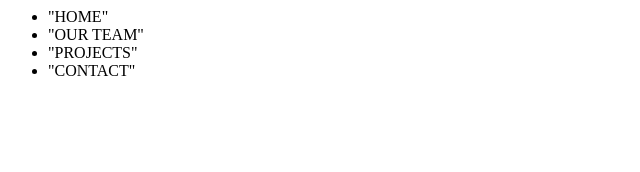
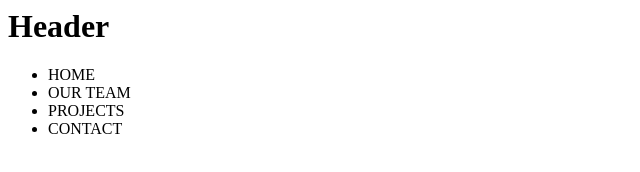
Before and after one commit to brookepeterson/demo, a plain HTML site: page Class/index.html in a window 1280 px wide. Shown: the whole page, without its empty margins (0-640 px from the left). Drawn offline with Linux system fonts and the light colour scheme.

Commit message:
Update index.html

```diff
--- a/Class/index.html
+++ b/Class/index.html
@@ -1,7 +1,15 @@
 <html>
-  <header>
+  <head>
+    <meta charset="utf-8">
+    <title> HTML 5 Doc </title>
+  </head>
+  <body>
+    <header>
+      <h1> Header </h1>
+    </header>
     <nav>
-      <ul> <li> "HOME" </li> <li> "OUR TEAM" </li> <li> "PROJECTS" </li> <li> "CONTACT" </li> </ul>
+      <ul> <li> HOME </li> <li> OUR TEAM </li> <li> PROJECTS </li> <li> CONTACT </li> </ul>
     </nav>
-  </header>
+  </head>
+  </body>
 </html>
```
